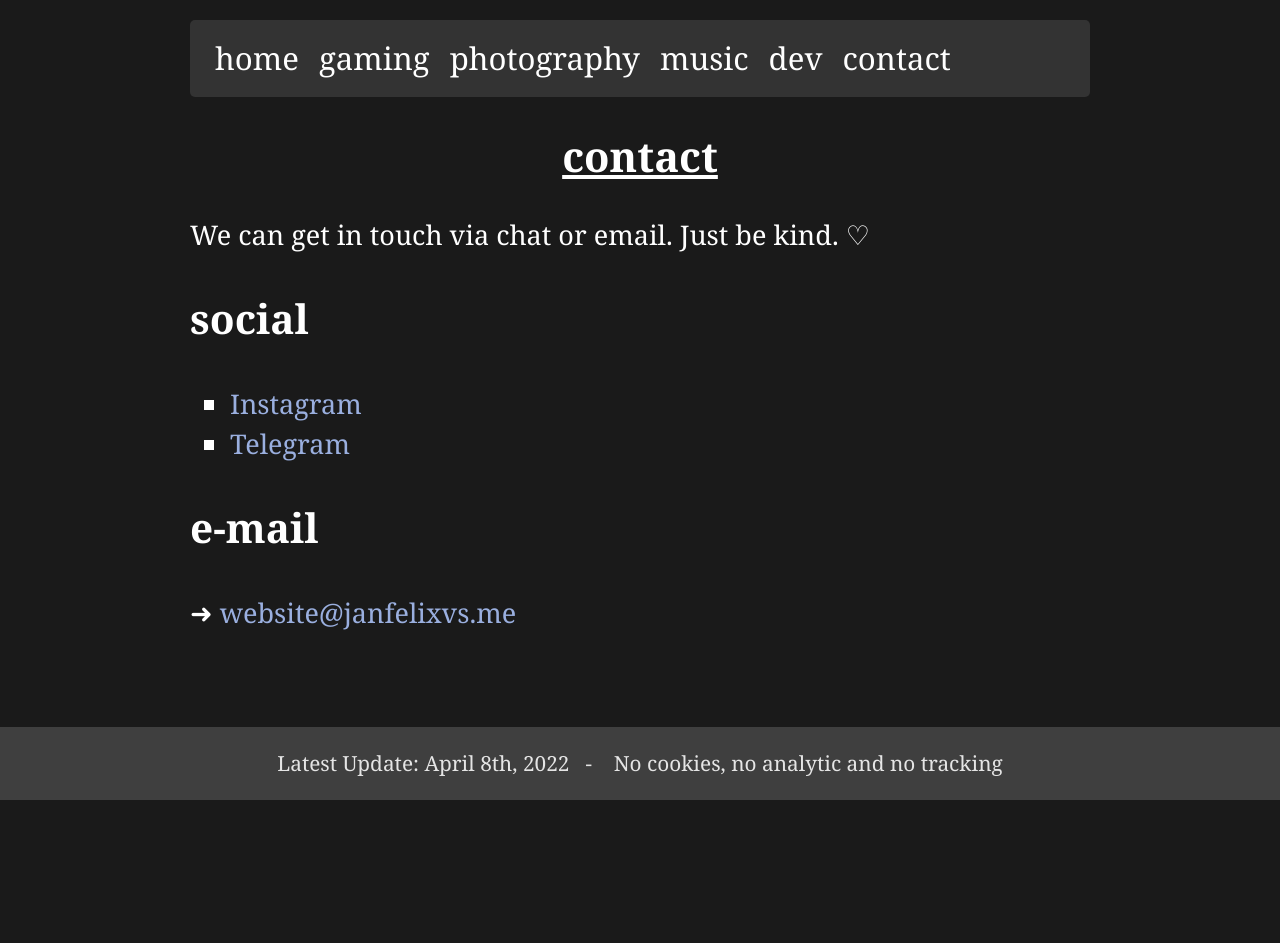
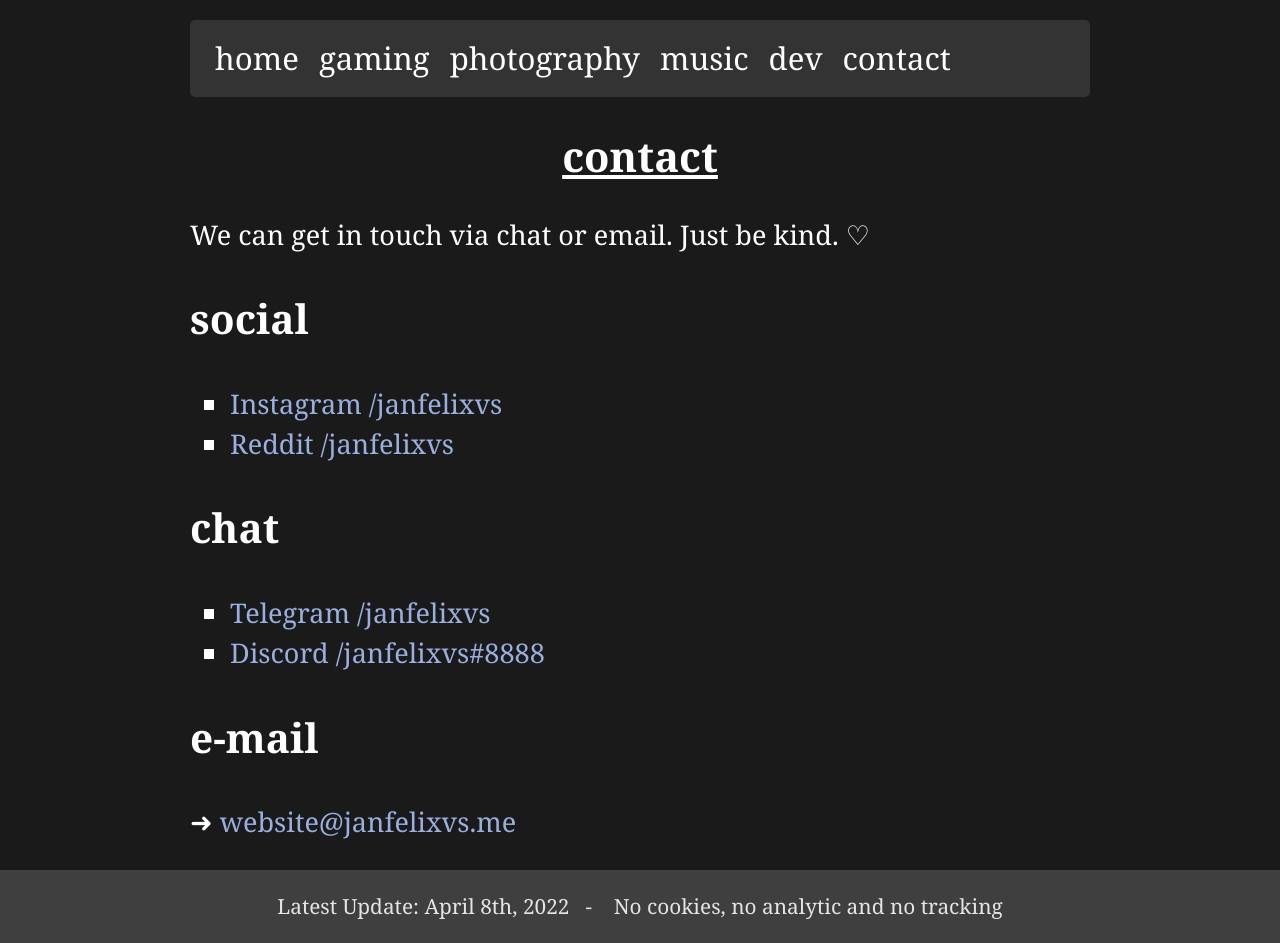
Before and after one commit to janfelixvs/janfelixvs.me, a plain HTML site: page contact.html in a window 1280 px wide. Before the commit the page ends 800 px from the top, so only its background shows below. Drawn offline with Linux system fonts and the light colour scheme.

Commit message:
Change in Contact

```diff
--- a/contact.html
+++ b/contact.html
@@ -27,8 +27,13 @@
                 <p>We can get in touch via chat or email. Just be kind. &#9825;</p>
                 <h2>social</h2>
                 <ul>
-                    <li><a href="https://www.instagram.com/janfelixvs/">Instagram</a></li>
-                    <li><a href="https://t.me/janfelixvs">Telegram</a></li>
+                    <li><a href="https://instagram.com/janfelixvs">Instagram /janfelixvs</a></li>
+                    <li><a href="https://www.reddit.com/user/janfelixvs/">Reddit /janfelixvs</a></li>
+                </ul>
+                <h2>chat</h2>
+                <ul>
+                    <li><a href="https://t.me/janfelixvs">Telegram /janfelixvs</a></li>
+                    <li><a href="https://discord.com/users/214638825534652417">Discord /janfelixvs#8888</a></li>
                 </ul>
             </section>
             <section>
```
